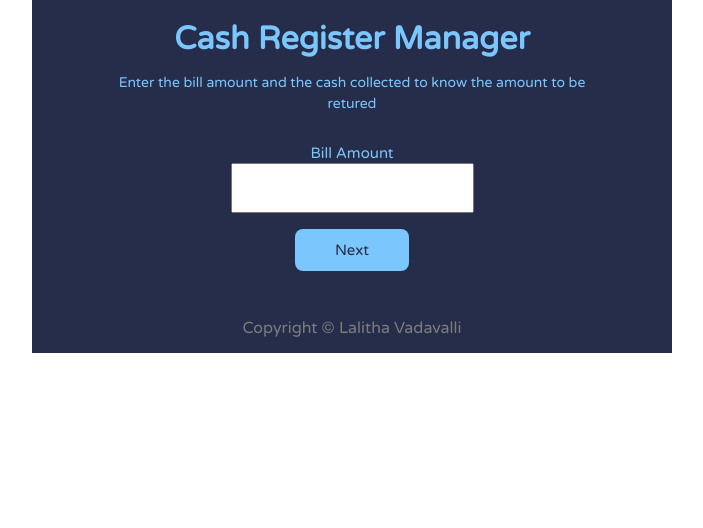
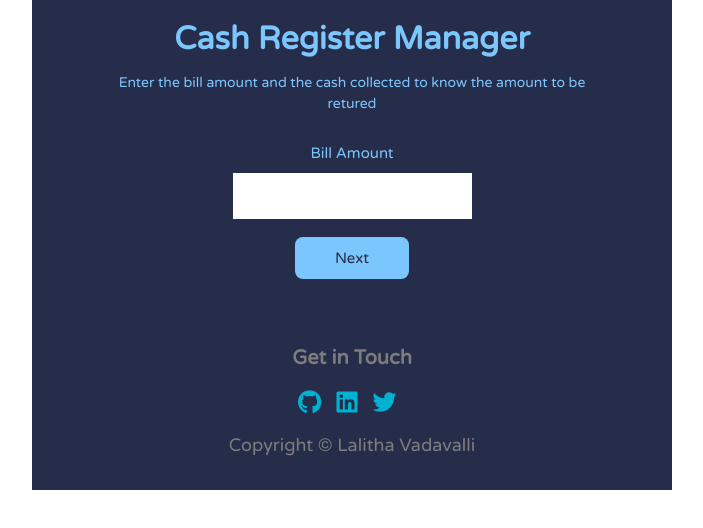
Before and after one commit to LalithaRamanaV/-CashRegisterManager, a website: page index.html in a window 1280 px wide. Shown: the whole page, without its empty margins (288-991 px from the left). Drawn offline with Linux system fonts and the light colour scheme.

Commit message:
build: updated footer

```diff
--- a/index.html
+++ b/index.html
@@ -3,6 +3,7 @@
   <head>
     <meta charset="utf-8">
     <meta name="viewport" content="width=device-width, initial-scale=1.0">
+    <link rel="stylesheet" href="https://use.fontawesome.com/releases/v5.15.4/css/all.css" integrity="sha384-DyZ88mC6Up2uqS4h/KRgHuoeGwBcD4Ng9SiP4dIRy0EXTlnuz47vAwmeGwVChigm" crossorigin="anonymous">
     <script src="https://kit.fontawesome.com/1d4c031d6d.js" crossorigin="anonymous"></script>
     <title>CashRegister</title>
 
@@ -59,7 +60,20 @@
              </tr>
            </tbody>
        </table>
-       <p id="name">Copyright &copy; Lalitha Vadavalli</p>
+
+       <footer id="footer">
+        <div class="row text-center">
+            <div class="small-12 medium-6 medium-offset-3 columns">
+               <h3 class="footer-title">Get in Touch</h3>
+                <div class="footer-social">
+                    <a href="https://github.com/LalithaRamanaV" class="footer-icon"><i class="fab fa-github"></i></a>
+                    <a href="https://www.linkedin.com/in/lalitha-vadavalli-438818173/" class="footer-icon"><i class="fab fa-linkedin"></i></a>
+                    <a href="https://twitter.com/Sailalitha_V" class="footer-icon"><i class="fab fa-twitter"></i></a>
+                </div>
+            </div>
+            <p id="name">Copyright &copy; Lalitha Vadavalli</p>
+        </div>
+    </footer>
       </div>
     <script src="script.js"></script>
   </body>
--- a/style.css
+++ b/style.css
@@ -30,19 +30,20 @@ body{
   text-align: center;
 }
 input {
-  /* display: block;
-  border: 2px solid var(--darkBlue);
+  /*
+
   padding: 8px 16px;
-  outline: none;
   border-radius: 4px;
-  margin-top: 8px;
    */
   width: 100%;
   padding: 1rem;
+  border: 2px solid var(--darkBlue);
   height: 50px;
+  outline: none;
   display: block;
   font-size: 16px;
   text-align: center;
+  margin-top: 8px;
 }
 
 label {
@@ -109,7 +110,7 @@ strong {
 }
 #notes-table {
   margin-bottom: 32px;
-
+  table-layout: fixed;
 }
 
 #notes-table caption {
@@ -154,3 +155,51 @@ html {
 a {
   display: inline;
 }
+/* footer */
+#footer {
+  bottom: 0;
+  padding: 1rem 1rem 1rem;
+  font-size: 15px;
+  text-align: center;
+  position: relative;
+  width: 100%;
+}
+
+.footer-icon {
+  font-size: 1.5rem;
+  /* color: #3b82f6; */
+  color:#00b1d2ff;
+  width: 10px;
+  height: 10px;
+  margin: 0.5px;
+  margin-right: 10px;
+  margin-bottom: var(--mb-4);
+}
+.footer-social {
+  margin-bottom: var(--mb-4);
+  padding-top: 10px;
+}
+
+#footer {
+  color:#00b1d2ff;
+  /* padding-top: 10px; */
+    font-size: large !important;
+    bottom: 0;
+    width: 100%;
+}
+
+#footer #copyright {
+  margin-top: 0.5em;
+  font-weight: 500;
+  color: #7d7d7d;
+  font-size: 15px;
+}
+.footer-title {
+  color: #7d7d7d;
+  font-size: 20px;
+  /* padding: 5px; */
+  margin-bottom: 10px;
+}
+a {
+  display: inline;
+}
```
Also changed, not shown: readme.md.
